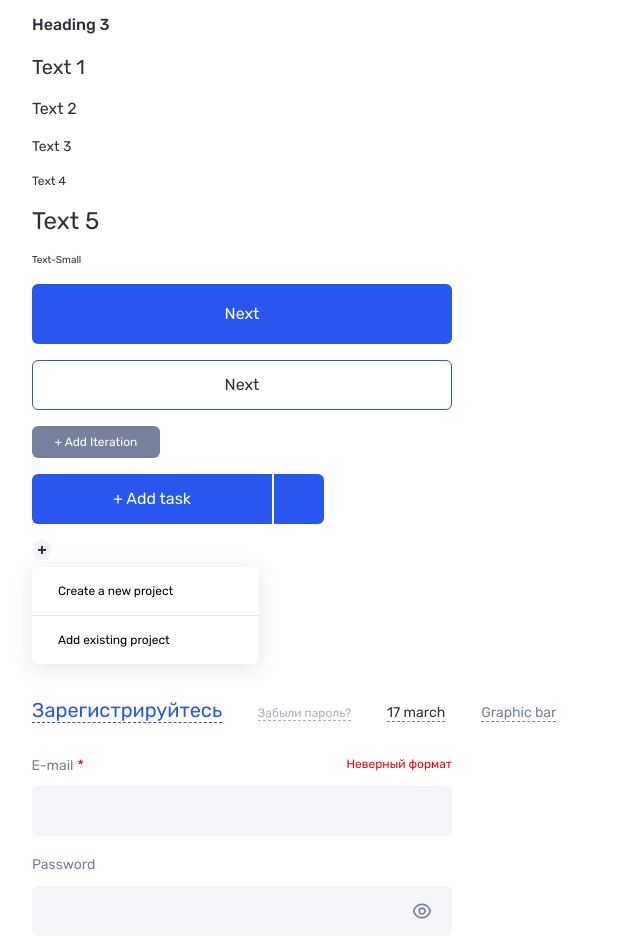
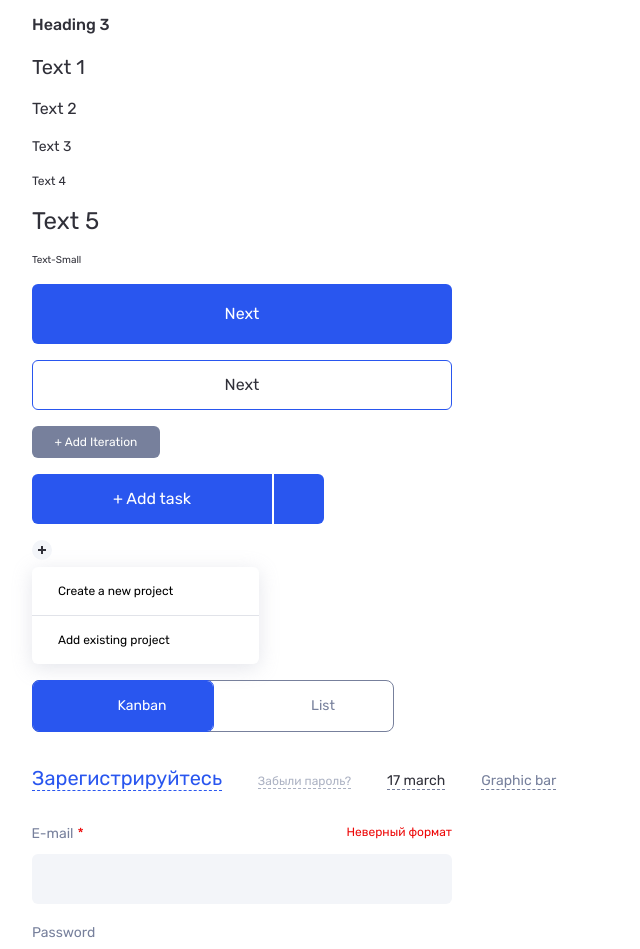
Before and after one commit to AdrianRazor/if_team, a website: page src/index.html in a window 1280 px wide. Shown: the part 123-1072 px from the top of the page, without its empty margins (0-640 px from the left). Drawn offline with Linux system fonts and the light colour scheme.

Commit message:
added change view button

```diff
--- a/src/index.html
+++ b/src/index.html
@@ -34,7 +34,7 @@
           </svg>
         </button>
       </div>
-      <div>
+      <div class="mb-4">
         <button class="btn-plus"></button>
         <ul class="btn-plus-dropdown">
           <li class="border-b">
@@ -44,6 +44,20 @@
             <a href="#">Add existing project</a>
           </li>
         </ul>
+      </div>
+      <div class="btn-view-wrapper mb-4">
+        <button class="btn-view active">
+          <svg width="24" height="26">
+            <use xlink:href="img/sprite.svg#kanban"></use>
+          </svg>
+          Kanban
+        </button>
+        <button class="btn-view">
+          <svg width="26" height="24">
+            <use xlink:href="img/sprite.svg#list"></use>
+          </svg>
+          List
+        </button>
       </div>
     </div>
 
--- a/src/style.css
+++ b/src/style.css
@@ -223,6 +223,50 @@
     transition;
   }
 
+  .btn-view-wrapper {
+    @apply w-fit
+    flex
+    justify-center
+    items-center
+    border
+    border-solid
+    border-gray-500
+    rounded-lg;
+  }
+
+  .btn-view {
+    @apply w-[180px]
+    h-13
+    flex
+    justify-center
+    items-center
+    gap-x-3.5
+    font-sans
+    font-normal
+    text-sm
+    text-gray-500
+    outline-1
+    outline
+    outline-transparent
+    rounded-md
+    transition
+    hover:text-blue-400;
+  }
+
+  .btn-view:hover svg {
+    @apply fill-blue-400;
+  }
+
+  .btn-view.active svg {
+    @apply fill-white;
+  }
+
+  .btn-view.active {
+    @apply bg-blue-400
+    text-white
+    outline-blue-400;
+  }
+
   .link-1 {
     @apply font-sans
     font-normal
```
Also changed, not shown: compiled.css, src/img/sprite.svg.
